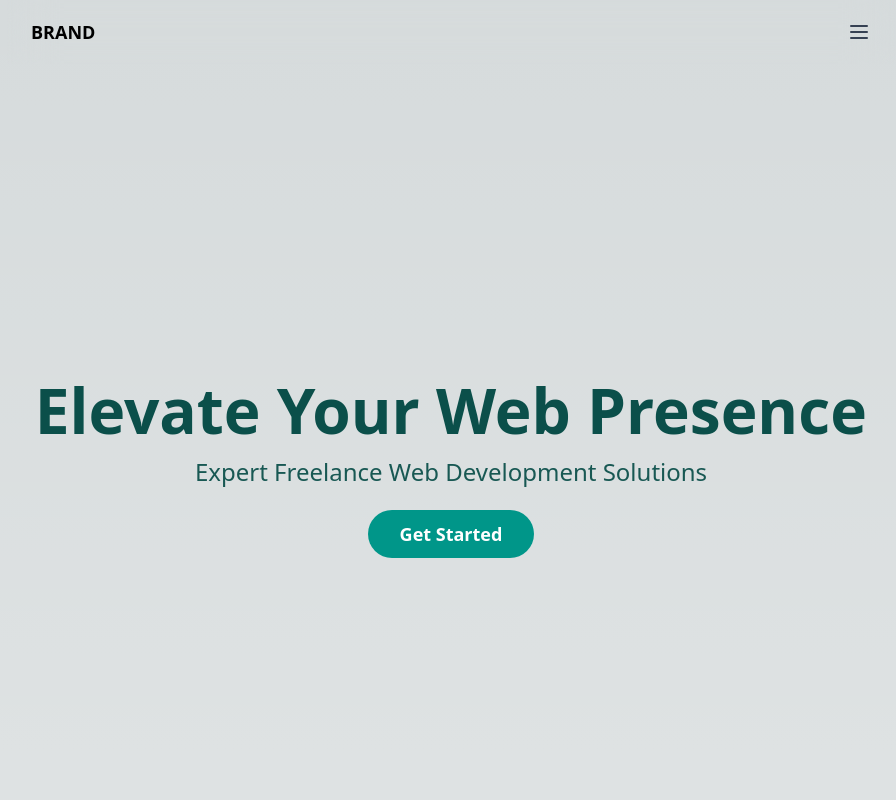
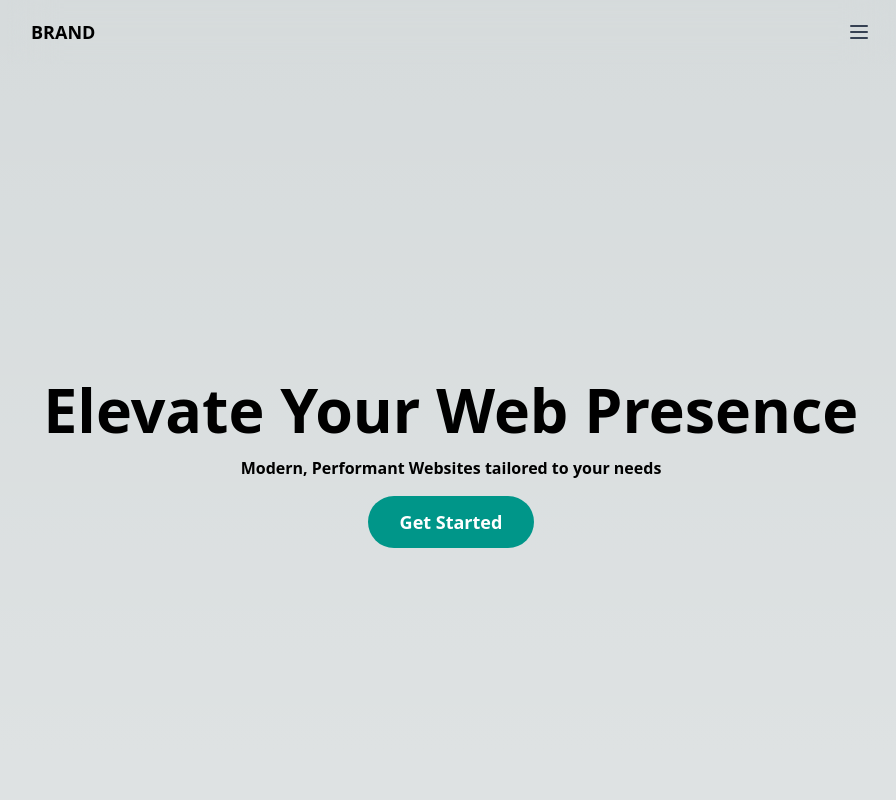
Before and after one commit to Dillonpw/freelance, a React (Vite) app: page / in a window 1280 px wide. Shown: the top 800 px of the page, without its empty margins (189-1085 px from the left). Built offline with nearby package versions, Linux system fonts and the light colour scheme.

Commit message:
adding id to scroll

```diff
--- a/src/components/benefits.tsx
+++ b/src/components/benefits.tsx
@@ -14,7 +14,7 @@ const benefits = [
 
 export default function Benefits() {
   return (
-    <section className="py-20 bg-teal-800 text-white">
+    <section id="benefits" className="py-20 bg-teal-600 text-white">
       <div className="container mx-auto px-4">
         <h2 className="text-4xl font-bold mb-12 text-center">Why Choose a Freelance Web Developer?</h2>
         <div className="grid grid-cols-1 md:grid-cols-2 gap-8">
--- a/src/components/hero.tsx
+++ b/src/components/hero.tsx
@@ -4,35 +4,32 @@ import * as motion from "motion/react-client";
 
 export default function Hero() {
   return (
-    <section className="h-screen flex items-center justify-center text-teal-900">
+    <section className="h-screen flex items-center justify-center">
       <motion.div
         initial={{ opacity: 0, y: 20 }}
         animate={{ opacity: 1, y: 0 }}
-        transition={{ duration: 0.8 }}
+        transition={{ duration: 0.4 }}
         className="text-center"
       >
         <motion.h1
           className="text-6xl font-bold mb-4"
-          animate={{ scale: [1, 1.05, 1] }}
-          transition={{ repeat: Number.POSITIVE_INFINITY, duration: 5 }}
+          animate={{ scale: [1, 1.02, 1] }}
+          transition={{ repeat: Infinity, duration: 5 }}
         >
           Elevate Your Web Presence
         </motion.h1>
-        <motion.p
-          className="text-2xl mb-8"
-          animate={{ opacity: [1, 0.8, 1] }}
-          transition={{ repeat: Number.POSITIVE_INFINITY, duration: 3 }}
+        <p className="my-4 font-semibold">
+        Modern, Performant Websites tailored to your needs
+        </p>
+        <motion.button
+          className="bg-teal-600 text-white px-8 py-3 rounded-full text-lg font-semibold hover:bg-teal-700 transition-colors duration-300"
+          initial={{ opacity: 0, y: 30 }}
+          animate={{ opacity: 1, y: 0}}
+          transition={{ duration: 0.3 }}
+          whileHover={{ scale: 1.06 }}
         >
-          Expert Freelance Web Development Solutions
-        </motion.p>
-        <motion.a
-          href="#contact"
-          className="bg-teal-600 text-white px-8 py-3 rounded-full text-lg font-semibold hover:bg-teal-700 transition-colors duration-300"
-          whileHover={{ scale: 1.05 }}
-          whileTap={{ scale: 0.95 }}
-        >
-          Get Started
-        </motion.a>
+            <a href="#contact">Get Started</a>
+        </motion.button>
       </motion.div>
     </section>
   )
--- a/src/components/nav.tsx
+++ b/src/components/nav.tsx
@@ -7,9 +7,11 @@ import { AnimatePresence } from "motion/react";
 
 const menuItems = [
   { name: "Home", href: "/" },
-  { name: "About", href: "/about" },
-  { name: "Services", href: "/services" },
-  { name: "Contact", href: "/contact" },
+  { name: "Services", href: "#services" },
+  { name: "Benefits", href: "#benefits" },
+  { name: "Process", href: "#process" },
+  { name: "Testimonials", href: "#testimonials" },
+  { name: "Contact", href: "#contact" },
 ];
 
 export default function Nav() {
--- a/src/components/process.tsx
+++ b/src/components/process.tsx
@@ -13,7 +13,7 @@ const steps = [
 
 export default function Process() {
   return (
-    <section className="py-20 bg-white">
+    <section id="process" className="py-20 bg-white">
       <div className="container mx-auto px-4">
         <h2 className="text-4xl font-bold mb-12 text-center text-teal-600">My Process</h2>
         <div className="max-w-3xl mx-auto">
--- a/src/components/services.tsx
+++ b/src/components/services.tsx
@@ -28,7 +28,7 @@ const services = [
 
 export default function Services() {
   return (
-    <section className="py-20 bg-white">
+    <section  id="services" className="py-20 bg-white">
       <div className="container mx-auto px-4">
         <h2 className="text-4xl font-bold mb-12 text-center text-teal-600">Services I Offer</h2>
         <div className="grid grid-cols-1 md:grid-cols-2 gap-8">
--- a/src/components/testimonials.tsx
+++ b/src/components/testimonials.tsx
@@ -25,7 +25,7 @@ const testimonials = [
 
 export default function Testimonials() {
   return (
-    <section className="py-20 bg-teal-50">
+    <section id="testimonials" className="py-20 bg-teal-50">
       <div className="container mx-auto px-4">
         <h2 className="text-4xl font-bold mb-12 text-center text-teal-600">What Clients Say</h2>
         <div className="grid grid-cols-1 md:grid-cols-3 gap-8">
```
